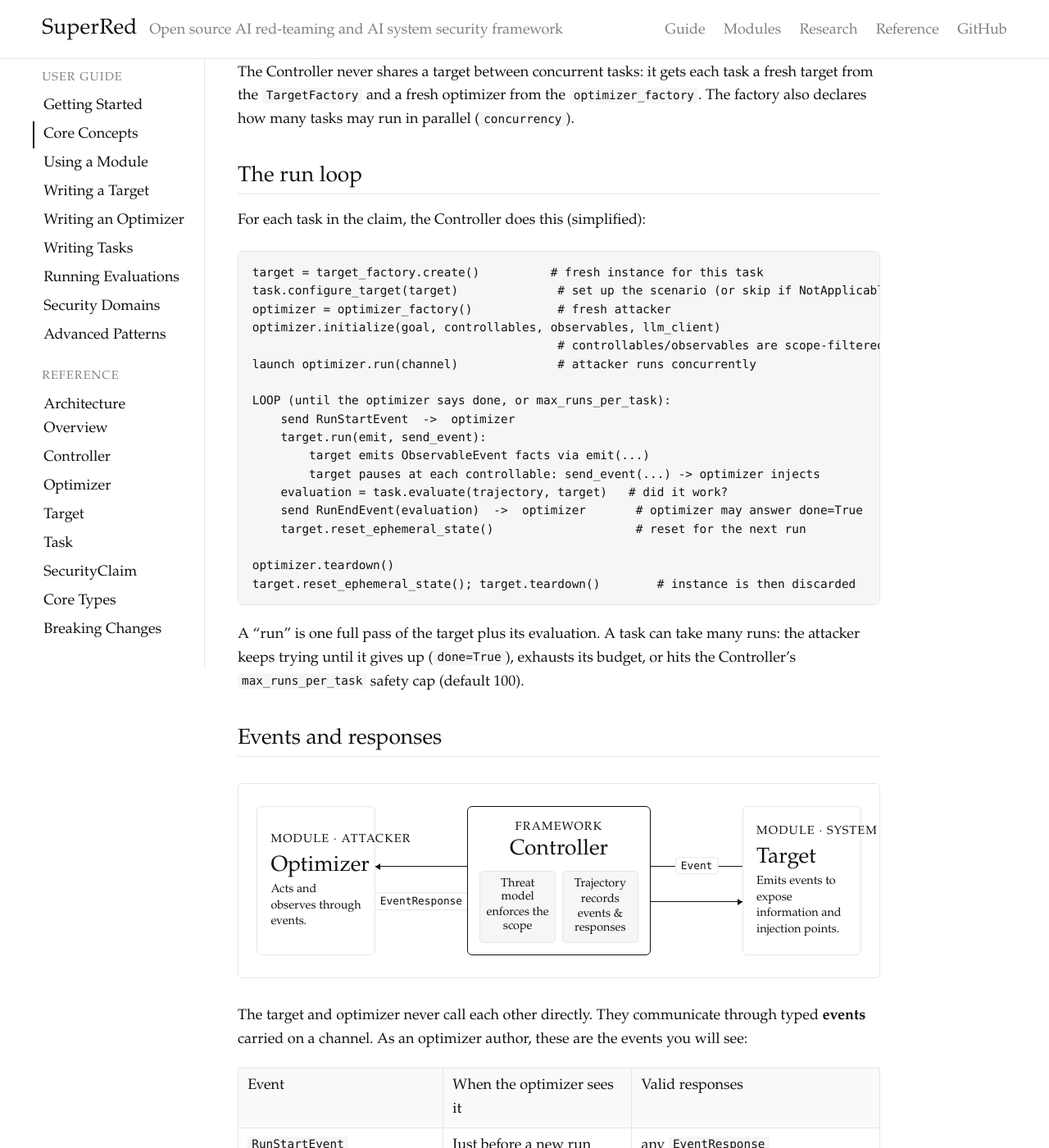
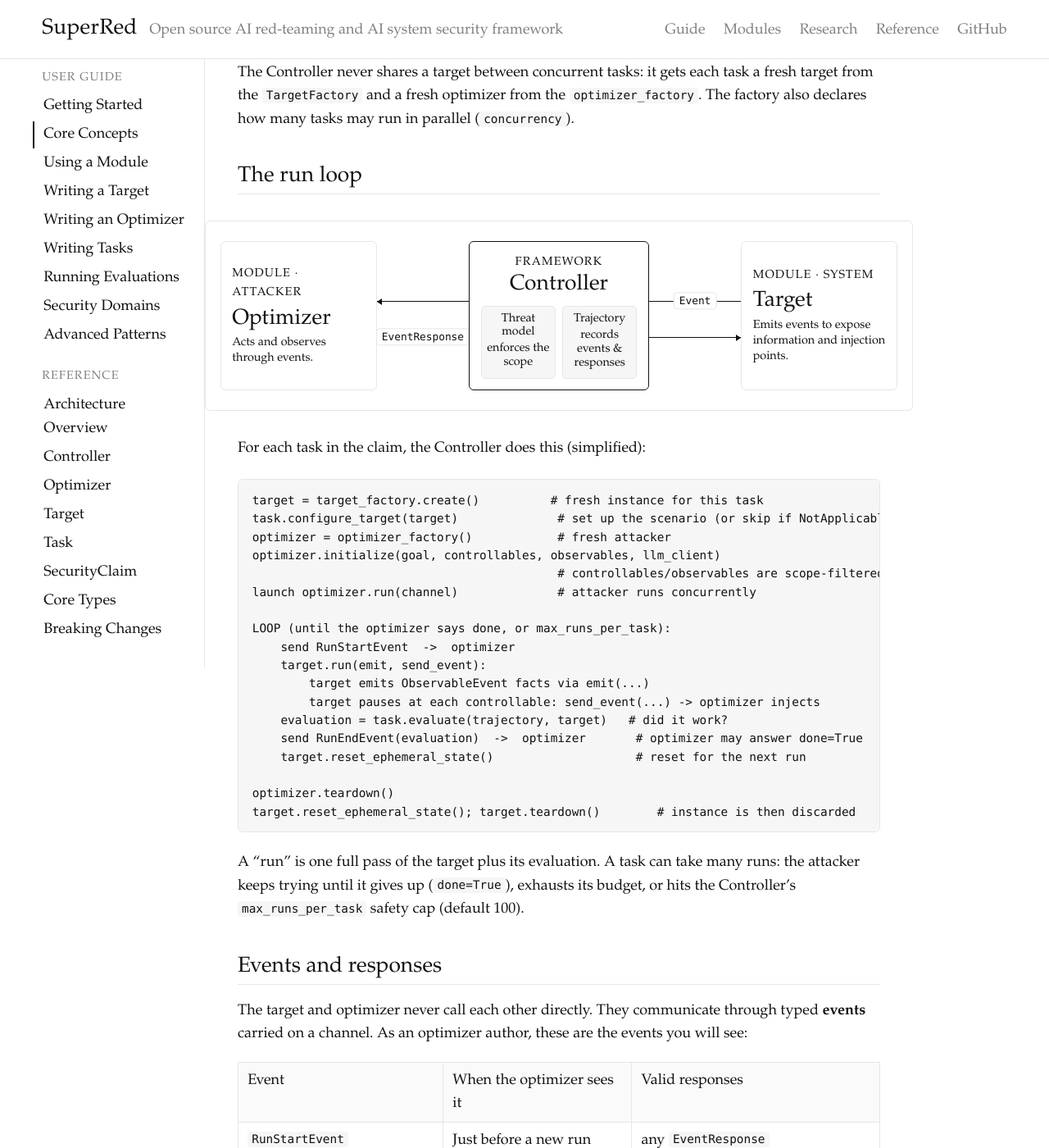
Before and after one commit to RoldSI/superred, a Jekyll site: the page built from docs/guide/core-concepts.md, in a window 1280 px wide and 1400 px high, scrolled down 2713 px. Shown: the whole window at 82% size. Built offline with Jekyll 4.4.1, drawn with Linux system fonts in a browser that asks for light colours.

````diff
--- a/docs/assets/style.css
+++ b/docs/assets/style.css
@@ -216,19 +216,31 @@ body {
    EventResponse line runs optimizer -> target, and both terminate at the
    controller's edges, so the controller literally sits on the path it mediates.
    Two sizes only, --fs-head for the names and --fs-small for everything else. */
-.evf-figure { width: 100%; max-width: 54rem; margin: 2rem auto; }
+.evf-figure {
+  width: 100%;
+  max-width: 54rem;
+  margin: 2rem auto;
+  /* Query on the figure's own width, not the viewport: the doc column shrinks
+     with the sidebar, so viewport width is the wrong signal for when to stack. */
+  container-type: inline-size;
+}
+/* On the doc layout (>=800px) the content column carries exactly 2.5rem of side
+   padding; reclaim it so the diagram gets the full column width. Guarded to that
+   breakpoint because only there is the padding 2.5rem (below it stacks anyway). */
+@media (min-width: 800px) {
+  .evf-figure { width: calc(100% + 5rem); margin-inline: -2.5rem; }
+}
 .evf-box {
-  padding: 1.7rem 1.4rem;
+  padding: 1.5rem 1.1rem;
   border: 1px solid var(--line);
   border-radius: 6px;
 }
 .evf-grid {
   display: grid;
   /* minmax(0, ...) on the box columns so long descriptions wrap instead of
-     forcing the column past its share and overflowing the frame. The middle
-     column is wider so the controller's two sub-boxes are not cramped. */
+     forcing the column past its share and overflowing the frame. */
   grid-template-columns:
-    minmax(0, 1fr) 7rem minmax(0, 1.55fr) 7rem minmax(0, 1fr);
+    minmax(0, 1fr) 7rem minmax(0, 1.15fr) 7rem minmax(0, 1fr);
   align-items: stretch;
 }
 
@@ -246,16 +258,17 @@ body {
   flex-direction: column;
   justify-content: center;
   gap: 0.3rem;
-  padding: 0.9rem 1rem;
+  padding: 0.9rem 0.85rem;
 }
-.evf-controller { border-color: var(--ink); padding: 0.85rem 0.9rem; }
+.evf-controller { border-color: var(--ink); padding: 0.85rem 0.85rem; }
 
 .evf-kicker {
   margin: 0;
   font-size: var(--fs-small);
   letter-spacing: 0.08em;
   text-transform: uppercase;
-  white-space: nowrap;
+  /* allowed to wrap: "Module / Attacker" is long, and a narrow box must never
+     let it spill past the border. */
   color: var(--gray);
 }
 .evf-name { margin: 0; font-size: var(--fs-head); font-weight: 500; line-height: 1.15; }
@@ -314,9 +327,10 @@ body {
 .evf-tag-event { top: 40%; transform: translate(-50%, -50%); }
 .evf-tag-resp  { top: 64%; transform: translate(-50%, -50%); }
 
-/* Stack on narrow: the row does not fit, so the boxes stack and each connector
-   becomes a short vertical link carrying its label. */
-@media (max-width: 640px) {
+/* Stack when the diagram itself gets too narrow for the row (not the viewport):
+   the boxes stack and each connector becomes a short vertical link with its
+   label. Container query, so the sidebar's width is accounted for. */
+@container (max-width: 50rem) {
   .evf-grid { grid-template-columns: 1fr; row-gap: 0.6rem; }
   .evf-conn {
     min-height: 2rem;
--- a/docs/guide/core-concepts.md
+++ b/docs/guide/core-concepts.md
@@ -122,35 +122,6 @@ parallel (`concurrency`).
 
 ## The run loop
 
-For each task in the claim, the Controller does this (simplified):
-
-```
-target = target_factory.create()          # fresh instance for this task
-task.configure_target(target)              # set up the scenario (or skip if NotApplicable)
-optimizer = optimizer_factory()            # fresh attacker
-optimizer.initialize(goal, controllables, observables, llm_client)
-                                           # controllables/observables are scope-filtered
-launch optimizer.run(channel)              # attacker runs concurrently
-
-LOOP (until the optimizer says done, or max_runs_per_task):
-    send RunStartEvent  ->  optimizer
-    target.run(emit, send_event):
-        target emits ObservableEvent facts via emit(...)
-        target pauses at each controllable: send_event(...) -> optimizer injects
-    evaluation = task.evaluate(trajectory, target)   # did it work?
-    send RunEndEvent(evaluation)  ->  optimizer       # optimizer may answer done=True
-    target.reset_ephemeral_state()                    # reset for the next run
-
-optimizer.teardown()
-target.reset_ephemeral_state(); target.teardown()        # instance is then discarded
-```
-
-A "run" is one full pass of the target plus its evaluation. A task can take many
-runs: the attacker keeps trying until it gives up (`done=True`), exhausts its
-budget, or hits the Controller's `max_runs_per_task` safety cap (default 100).
-
-## Events and responses
-
 <figure class="evf-figure">
   <div class="evf-box">
     <div class="evf-grid">
@@ -193,6 +164,35 @@ budget, or hits the Controller's `max_runs_per_task` safety cap (default 100).
     </div>
   </div>
 </figure>
+
+For each task in the claim, the Controller does this (simplified):
+
+```
+target = target_factory.create()          # fresh instance for this task
+task.configure_target(target)              # set up the scenario (or skip if NotApplicable)
+optimizer = optimizer_factory()            # fresh attacker
+optimizer.initialize(goal, controllables, observables, llm_client)
+                                           # controllables/observables are scope-filtered
+launch optimizer.run(channel)              # attacker runs concurrently
+
+LOOP (until the optimizer says done, or max_runs_per_task):
+    send RunStartEvent  ->  optimizer
+    target.run(emit, send_event):
+        target emits ObservableEvent facts via emit(...)
+        target pauses at each controllable: send_event(...) -> optimizer injects
+    evaluation = task.evaluate(trajectory, target)   # did it work?
+    send RunEndEvent(evaluation)  ->  optimizer       # optimizer may answer done=True
+    target.reset_ephemeral_state()                    # reset for the next run
+
+optimizer.teardown()
+target.reset_ephemeral_state(); target.teardown()        # instance is then discarded
+```
+
+A "run" is one full pass of the target plus its evaluation. A task can take many
+runs: the attacker keeps trying until it gives up (`done=True`), exhausts its
+budget, or hits the Controller's `max_runs_per_task` safety cap (default 100).
+
+## Events and responses
 
 The target and optimizer never call each other directly. They communicate
 through typed **events** carried on a channel. As an optimizer author, these are
````
Also changed, not shown: docs/index.html (+4 -4 lines).
